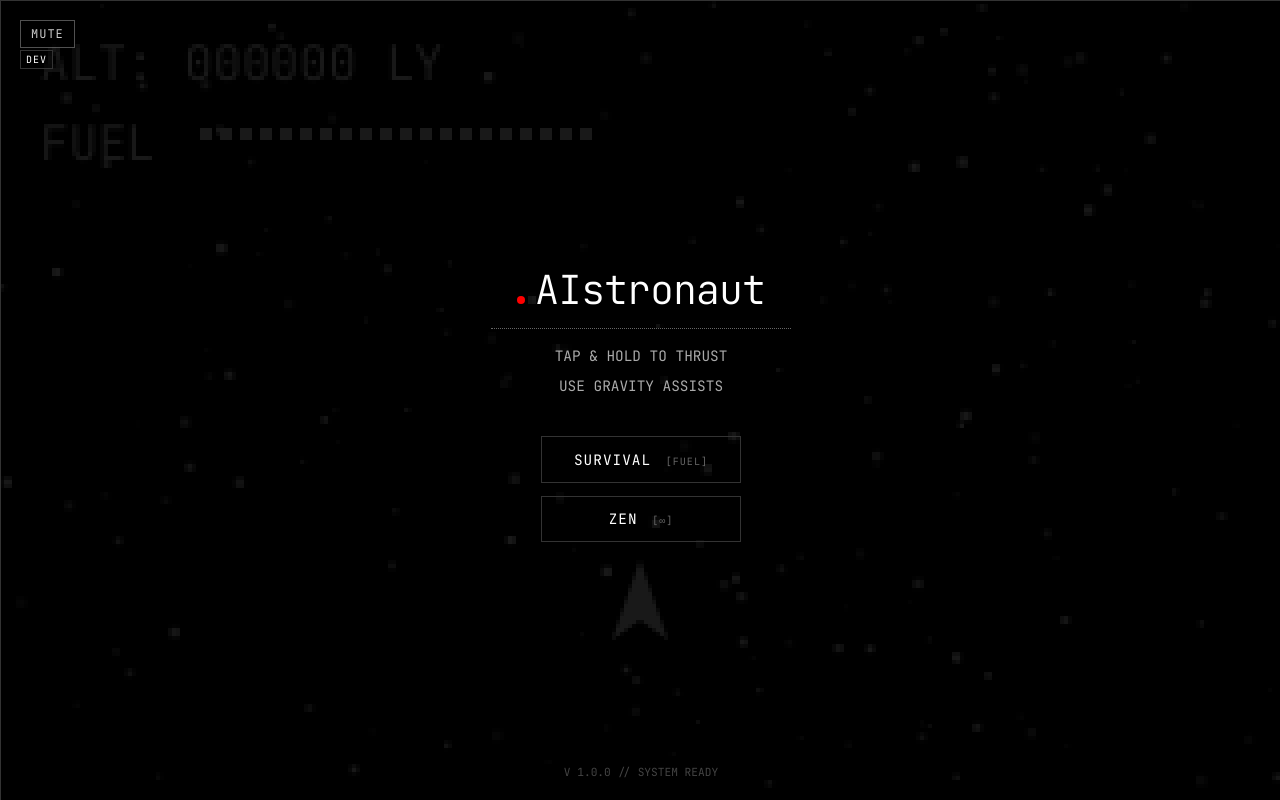
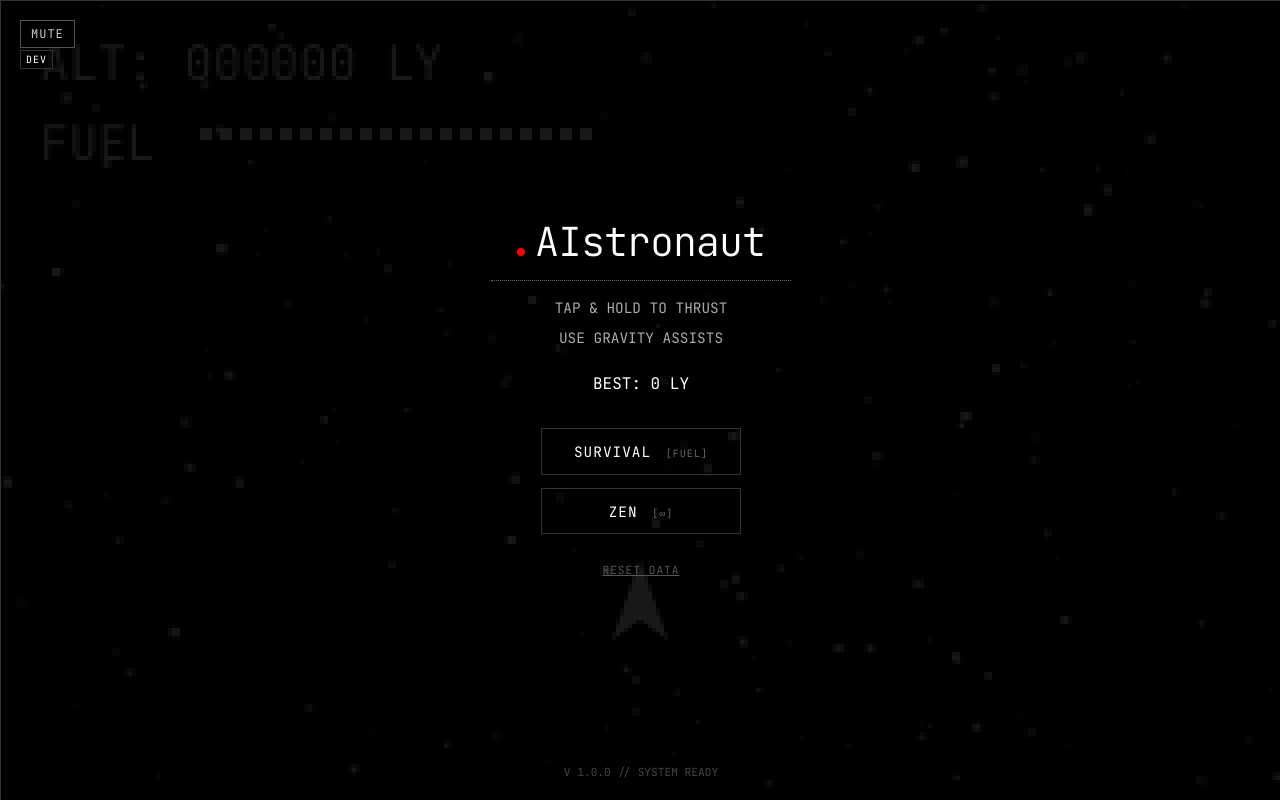
Before and after one commit to chubarevgeniy/AIstronaut-, a React (Vite) app: page / in a window 1280 px wide. Built offline with nearby package versions, Linux system fonts and the light colour scheme.

Commit message:
feat: add android support, high score persistence, and reduce collision radius

```diff
--- a/package.json
+++ b/package.json
@@ -7,9 +7,13 @@
     "dev": "vite",
     "build": "tsc -b && vite build",
     "lint": "eslint .",
-    "preview": "vite preview"
+    "preview": "vite preview",
+    "build:android": "tsc -b && vite build && npx cap sync android"
   },
   "dependencies": {
+    "@capacitor/android": "^8.1.0",
+    "@capacitor/cli": "^8.1.0",
+    "@capacitor/core": "^8.1.0",
     "react": "^19.2.0",
     "react-dom": "^19.2.0"
   },
--- a/src/components/GameCanvas.tsx
+++ b/src/components/GameCanvas.tsx
@@ -9,8 +9,24 @@ export const GameCanvas: React.FC = () => {
     const gameLoopRef = useRef<GameLoop | null>(null);
     const [gameState, setGameState] = useState<GameState>(GameState.Start);
     const [score, setScore] = useState<number>(0);
+    const [highScore, setHighScore] = useState<number>(() => {
+        const saved = localStorage.getItem('highScore');
+        return saved ? parseInt(saved, 10) : 0;
+    });
     const [gameMode, setGameMode] = useState<GameMode>(GameMode.Survival);
     const [isMuted, setIsMuted] = useState<boolean>(false);
+
+    useEffect(() => {
+        if (gameState === GameState.GameOver) {
+            setHighScore(prev => {
+                if (score > prev) {
+                    localStorage.setItem('highScore', score.toString());
+                    return score;
+                }
+                return prev;
+            });
+        }
+    }, [gameState, score]);
 
     useEffect(() => {
         const canvas = canvasRef.current;
@@ -78,6 +94,11 @@ export const GameCanvas: React.FC = () => {
         }
     };
 
+    const handleResetHighScore = () => {
+        localStorage.removeItem('highScore');
+        setHighScore(0);
+    };
+
     return (
         <div style={{ position: 'relative', width: '100%', height: '100%' }}>
             <canvas
@@ -88,11 +109,13 @@ export const GameCanvas: React.FC = () => {
                 gameState={gameState}
                 gameMode={gameMode}
                 score={score}
+                highScore={highScore}
                 onStart={handleStart}
                 onPause={handlePause}
                 onResume={handleResume}
                 isMuted={isMuted}
                 onToggleMute={handleToggleMute}
+                onResetHighScore={handleResetHighScore}
             />
             <DebugMenu />
         </div>
--- a/src/components/UI.tsx
+++ b/src/components/UI.tsx
@@ -5,11 +5,13 @@ interface UIProps {
     gameState: GameState;
     gameMode: GameMode;
     score: number;
+    highScore: number;
     onStart: (mode: GameMode) => void;
     onPause: () => void;
     onResume: () => void;
     isMuted: boolean;
     onToggleMute: () => void;
+    onResetHighScore: () => void;
 }
 
 const overlayStyle: React.CSSProperties = {
@@ -86,10 +88,13 @@ const MuteButton: React.FC<{ isMuted: boolean; onToggleMute: () => void }> = ({
     </button>
 );
 
-export const UI: React.FC<UIProps> = ({ gameState, gameMode, score, onStart, onPause, onResume, isMuted, onToggleMute }) => {
+export const UI: React.FC<UIProps> = ({ gameState, gameMode, score, highScore, onStart, onPause, onResume, isMuted, onToggleMute, onResetHighScore }) => {
     if (gameState === GameState.Playing) {
         return (
             <>
+                <div style={{ position: 'absolute', top: 20, left: '50%', transform: 'translateX(-50%)', color: 'white', fontFamily: '"JetBrains Mono", monospace', fontSize: '0.8rem', opacity: 0.7, pointerEvents: 'none' }}>
+                    BEST: {Math.max(score, highScore)} LY
+                </div>
                 <MuteButton isMuted={isMuted} onToggleMute={onToggleMute} />
                 <div style={{ position: 'absolute', top: 20, right: 20, zIndex: 20 }}>
                     <button
@@ -138,12 +143,25 @@ export const UI: React.FC<UIProps> = ({ gameState, gameMode, score, onStart, onP
                     <div style={infoTextStyle}>TAP & HOLD TO THRUST</div>
                     <div style={infoTextStyle}>USE GRAVITY ASSISTS</div>
 
+                    <div style={{ marginTop: '1rem', fontSize: '1rem', color: '#fff' }}>
+                        BEST: {highScore} LY
+                    </div>
+
                     <div style={buttonGroupStyle}>
                         <button onClick={() => onStart(GameMode.Survival)}>
                             SURVIVAL <span style={{fontSize: '0.7em', color: '#666', marginLeft: '5px'}}>[FUEL]</span>
                         </button>
                         <button onClick={() => onStart(GameMode.Zen)}>
                             ZEN <span style={{fontSize: '0.7em', color: '#666', marginLeft: '5px'}}>[∞]</span>
+                        </button>
+                    </div>
+
+                    <div style={{ marginTop: '1rem' }}>
+                        <button
+                            onClick={onResetHighScore}
+                            style={{ background: 'transparent', border: 'none', color: '#555', fontSize: '0.7rem', cursor: 'pointer', textDecoration: 'underline' }}
+                        >
+                            RESET DATA
                         </button>
                     </div>
 
@@ -170,6 +188,10 @@ export const UI: React.FC<UIProps> = ({ gameState, gameMode, score, onStart, onP
                         {score} <span style={{fontSize: '1rem', fontWeight: 300}}>LY</span>
                     </div>
 
+                    <div style={{ fontSize: '1rem', color: '#aaa', marginTop: '0.5rem' }}>
+                        BEST: {highScore} LY
+                    </div>
+
                     <div style={buttonGroupStyle}>
                         <button onClick={() => onStart(gameMode)}>RETRY MISSION</button>
                         {gameMode === GameMode.Survival ? (
--- a/src/engine/GameConfig.ts
+++ b/src/engine/GameConfig.ts
@@ -7,4 +7,5 @@ export const GameConfig = {
     minPlanetsPerChunk: 2,
     maxPlanetsPerChunk: 5,
     chunkSize: 600,
+    shipCollisionRadius: 5,
 };
--- a/src/systems/Physics.ts
+++ b/src/systems/Physics.ts
@@ -17,7 +17,7 @@ export class PhysicsSystem {
             const dist = Math.sqrt(distSq);
 
             // Collision detection
-            if (dist < planet.radius + 10) { // Simple circle collision, +10 for ship size approx
+            if (dist < planet.radius + GameConfig.shipCollisionRadius) { // Simple circle collision
                 hasCollided = true;
             }
 
```
Also changed, not shown: capacitor.config.ts (added, +9 -0 lines), verification_highscore.png (added), 52 other files (tests, documents, lock files or other folders).
